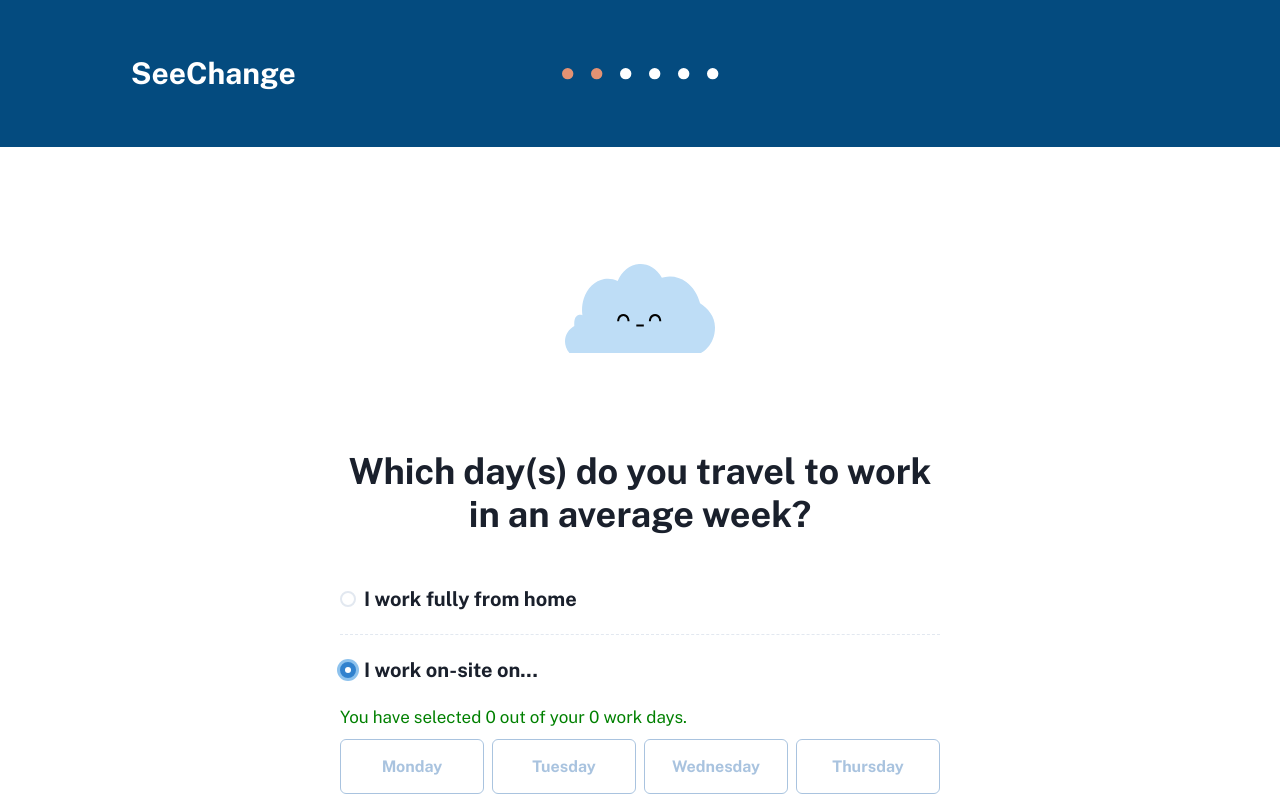
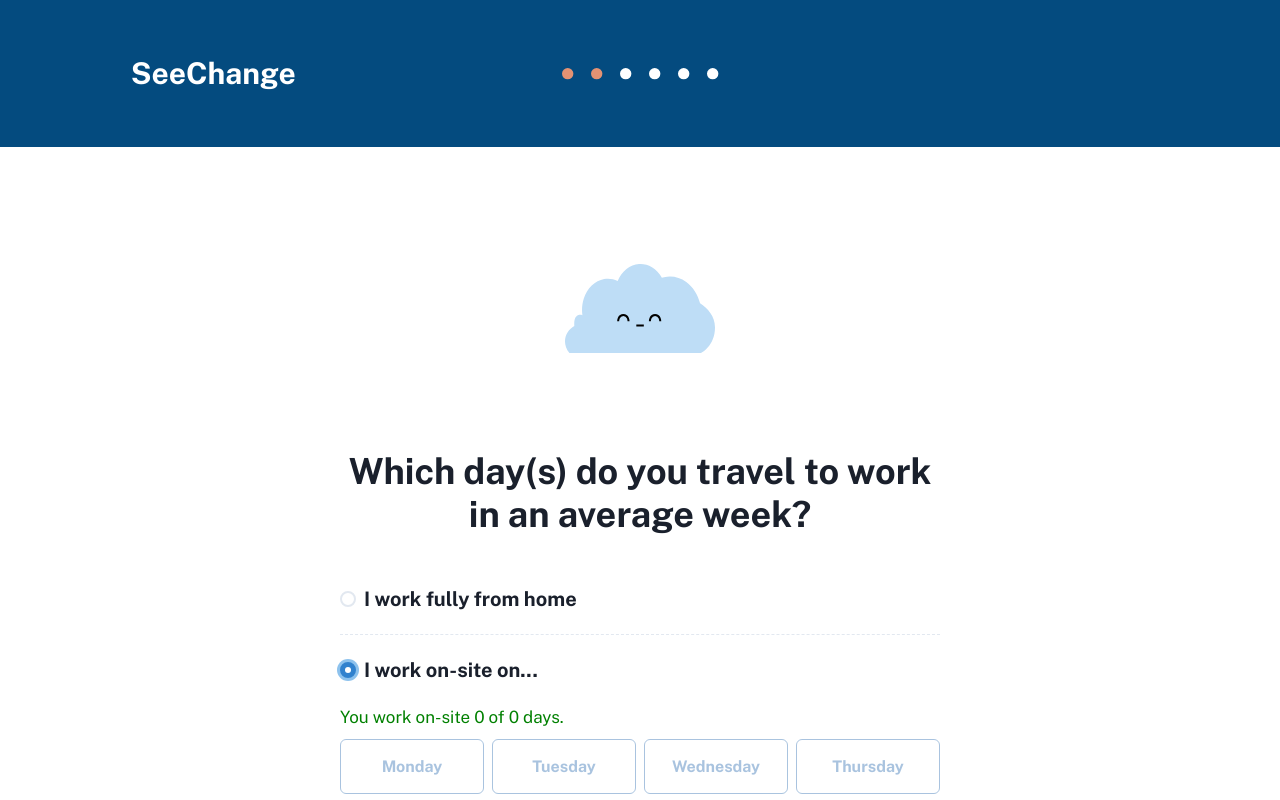
Before and after one commit to CodeforAustralia/council-emissions-calculator, a Next.js app: page /form/Question2 in a window 1280 px wide. Both pictures are taken after a click on the label "I work on-site on...". Shown: the top 800 px of the page. Built offline with nearby package versions, Linux system fonts and the light colour scheme.

Commit message:
modify days limit message

```diff
--- a/pages/form/Question2.jsx
+++ b/pages/form/Question2.jsx
@@ -80,7 +80,7 @@ export default function Question2() {
 
       <Collapse in={workMode === ON_SITE}>
         <Text mt={5} fontSize={17} fontWeight={500} color={daysSelected.length == answers.nWorkDays ? "green" : "" }>
-          {`You have selected ${daysSelected.length} out of your ${answers.nWorkDays} work days.`}
+          {`You work on-site ${daysSelected.length} of ${answers.nWorkDays} days.`}
         </Text>
 
         <Wrap justify="left" spacing={[5, 2]} mt={2}>
```
